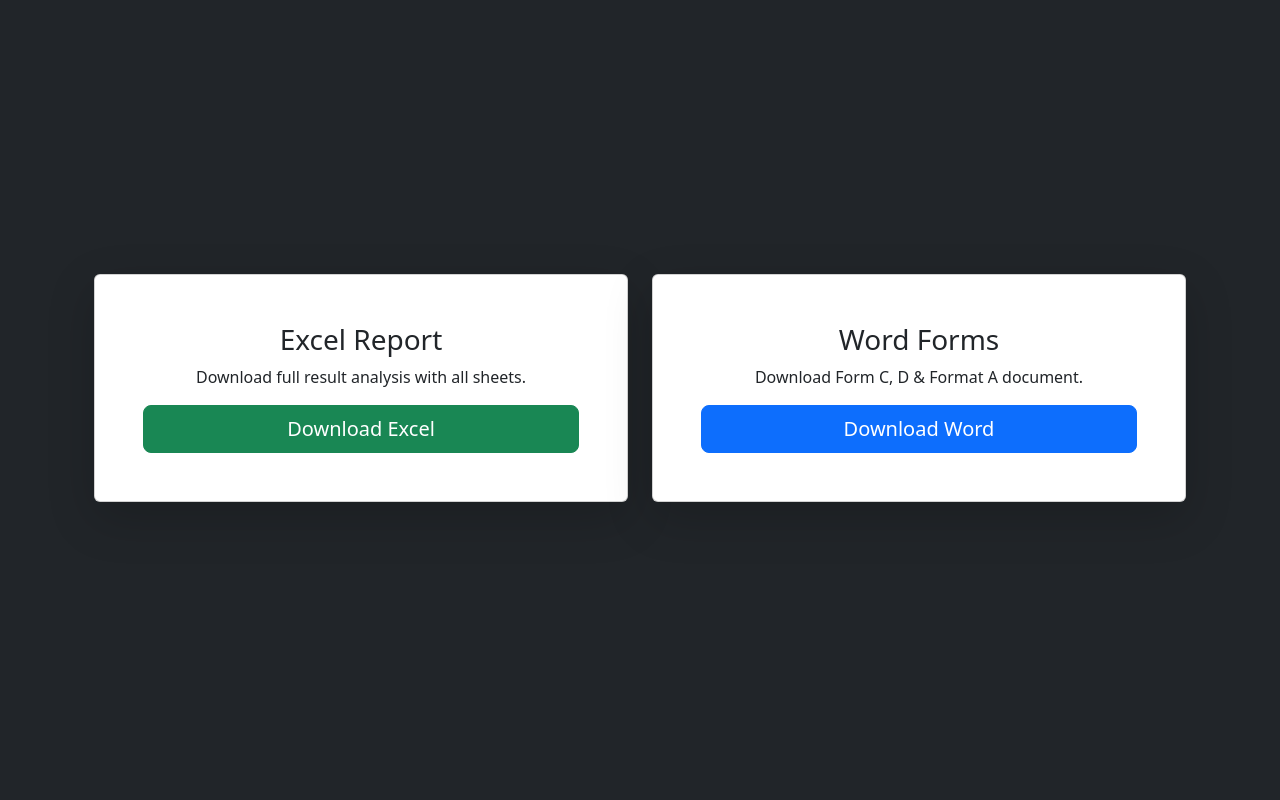
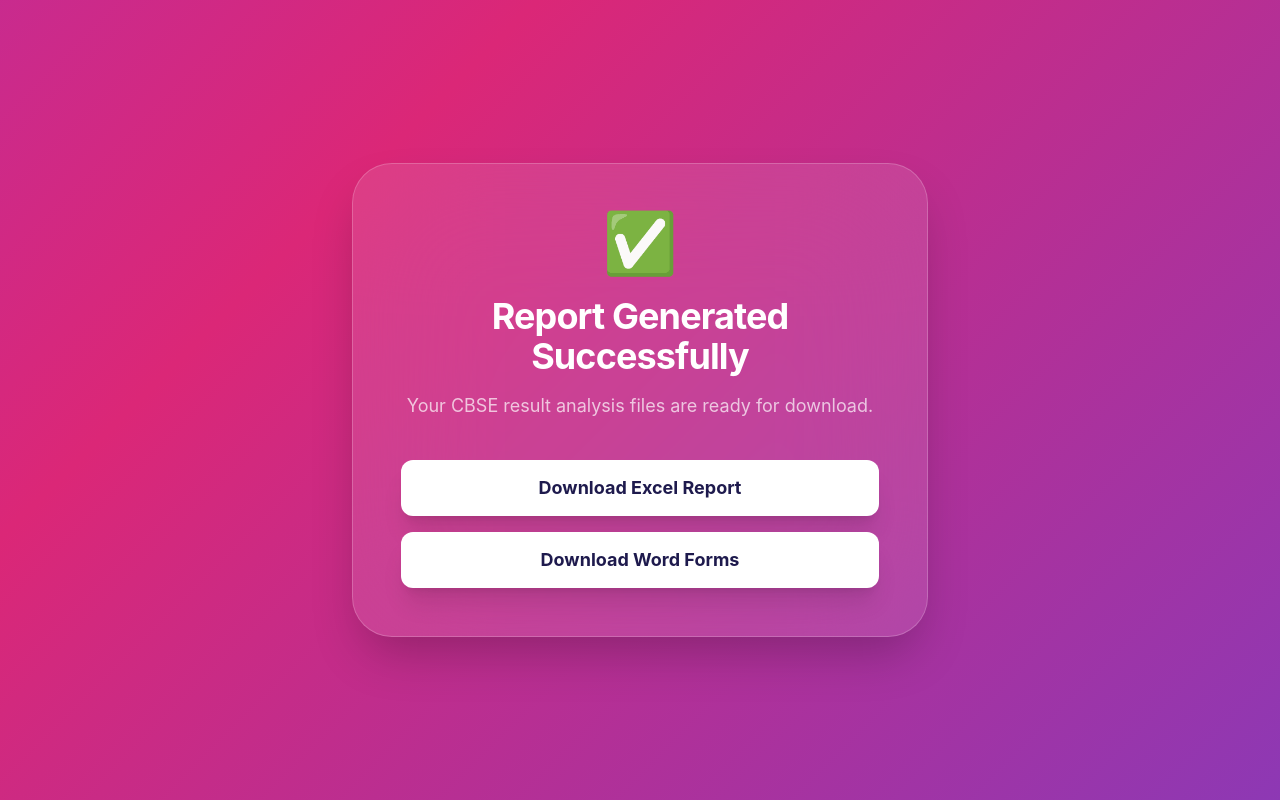
Before and after one commit to JatinRawat10/cbse-result-analysis, a Flask app: template templates/download.html in a window 1280 px wide. Run offline with Flask 3, Linux system fonts and the light colour scheme; the template is opened without the code that fills it, so the values that code supplies are empty; some libraries are stand-ins or nearby versions.

Commit message:
Update download.html

```diff
--- a/templates/download.html
+++ b/templates/download.html
@@ -1,36 +1,61 @@
 <!DOCTYPE html>
-<html>
+<html lang="en">
 <head>
-    <title>Download Reports</title>
-    <meta name="viewport" content="width=device-width, initial-scale=1">
-    <link href="https://cdn.jsdelivr.net/npm/bootstrap@5.3.2/dist/css/bootstrap.min.css" rel="stylesheet">
+<meta charset="UTF-8">
+<meta name="viewport" content="width=device-width, initial-scale=1.0">
+<title>Report Ready</title>
+
+<script src="https://cdn.jsdelivr.net/npm/@tailwindcss/browser@4"></script>
+
+<style>
+body {
+    margin: 0;
+    font-family: 'Inter', sans-serif;
+}
+
+.bg-gradient-flow {
+    background: linear-gradient(-45deg, #4F46E5, #DB2777, #7C3AED, #E11D48);
+    background-size: 400% 400%;
+    animation: gradientFlow 15s ease infinite;
+}
+
+@keyframes gradientFlow {
+    0% { background-position: 0% 50%; }
+    50% { background-position: 100% 50%; }
+    100% { background-position: 0% 50%; }
+}
+</style>
 </head>
 
-<body class="bg-dark text-white">
+<body class="bg-gradient-flow min-h-screen flex items-center justify-center p-6 text-white">
 
-<div class="container vh-100 d-flex align-items-center justify-content-center">
+<div class="w-full max-w-xl bg-white/10 backdrop-blur-3xl border border-white/20 rounded-[2.5rem] shadow-2xl p-12 text-center">
 
-    <div class="row w-100 text-center">
+    <!-- Success Icon -->
+    <div class="text-6xl mb-6">
+        ✅
+    </div>
 
-        <div class="col-md-6 mb-4">
-            <div class="card p-5 shadow-lg">
-                <h3>Excel Report</h3>
-                <p>Download full result analysis with all sheets.</p>
-                <a href="/download_excel" class="btn btn-success btn-lg">
-                    Download Excel
-                </a>
-            </div>
-        </div>
+    <h1 class="text-4xl font-bold tracking-tight mb-4">
+        Report Generated Successfully
+    </h1>
 
-        <div class="col-md-6 mb-4">
-            <div class="card p-5 shadow-lg">
-                <h3>Word Forms</h3>
-                <p>Download Form C, D & Format A document.</p>
-                <a href="/download_word" class="btn btn-primary btn-lg">
-                    Download Word
-                </a>
-            </div>
-        </div>
+    <p class="text-white/70 text-lg mb-10">
+        Your CBSE result analysis files are ready for download.
+    </p>
+
+    <!-- Download Buttons -->
+    <div class="space-y-4">
+
+        <a href="/download_excel"
+           class="block w-full h-14 bg-white text-indigo-950 font-bold text-lg rounded-xl shadow-xl hover:bg-white/90 hover:scale-[1.02] transition flex items-center justify-center">
+            Download Excel Report
+        </a>
+
+        <a href="/download_word"
+           class="block w-full h-14 bg-white text-indigo-950 font-bold text-lg rounded-xl shadow-xl hover:bg-white/90 hover:scale-[1.02] transition flex items-center justify-center">
+            Download Word Forms
+        </a>
 
     </div>
 
```
